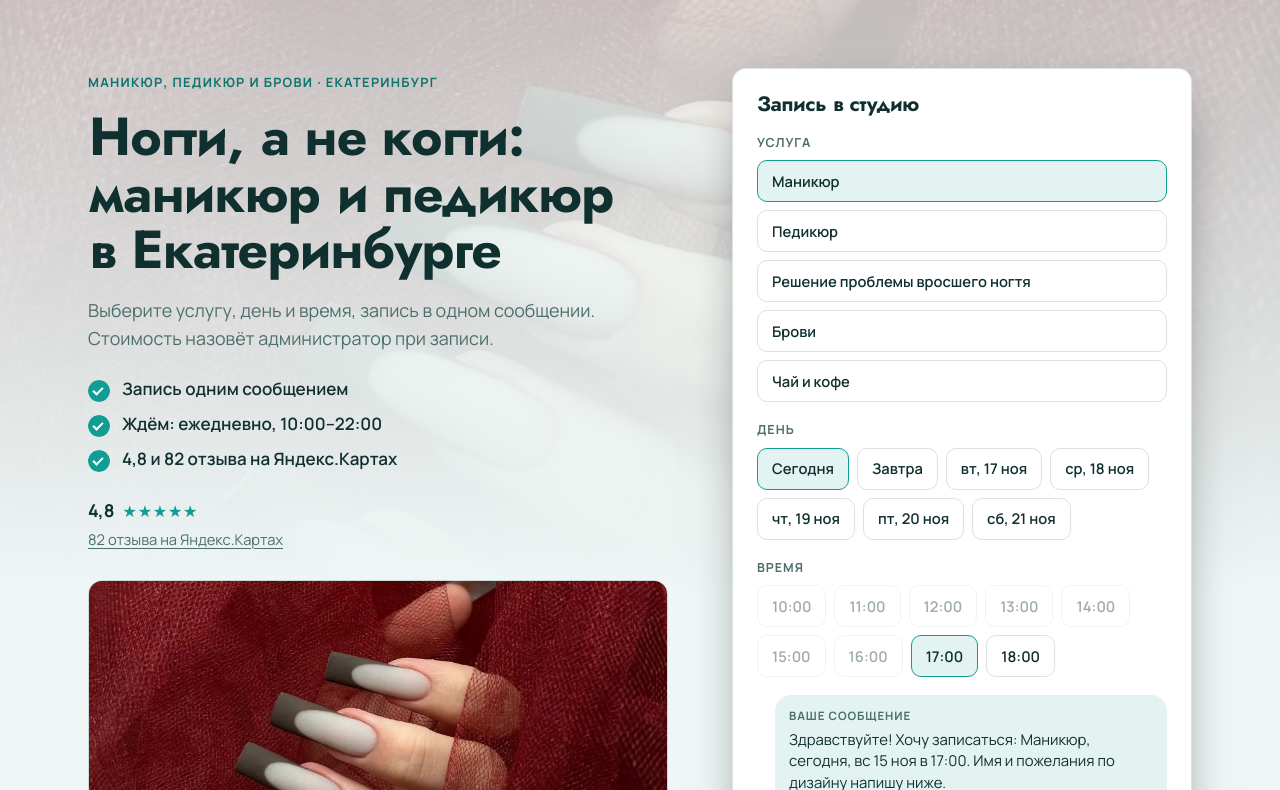
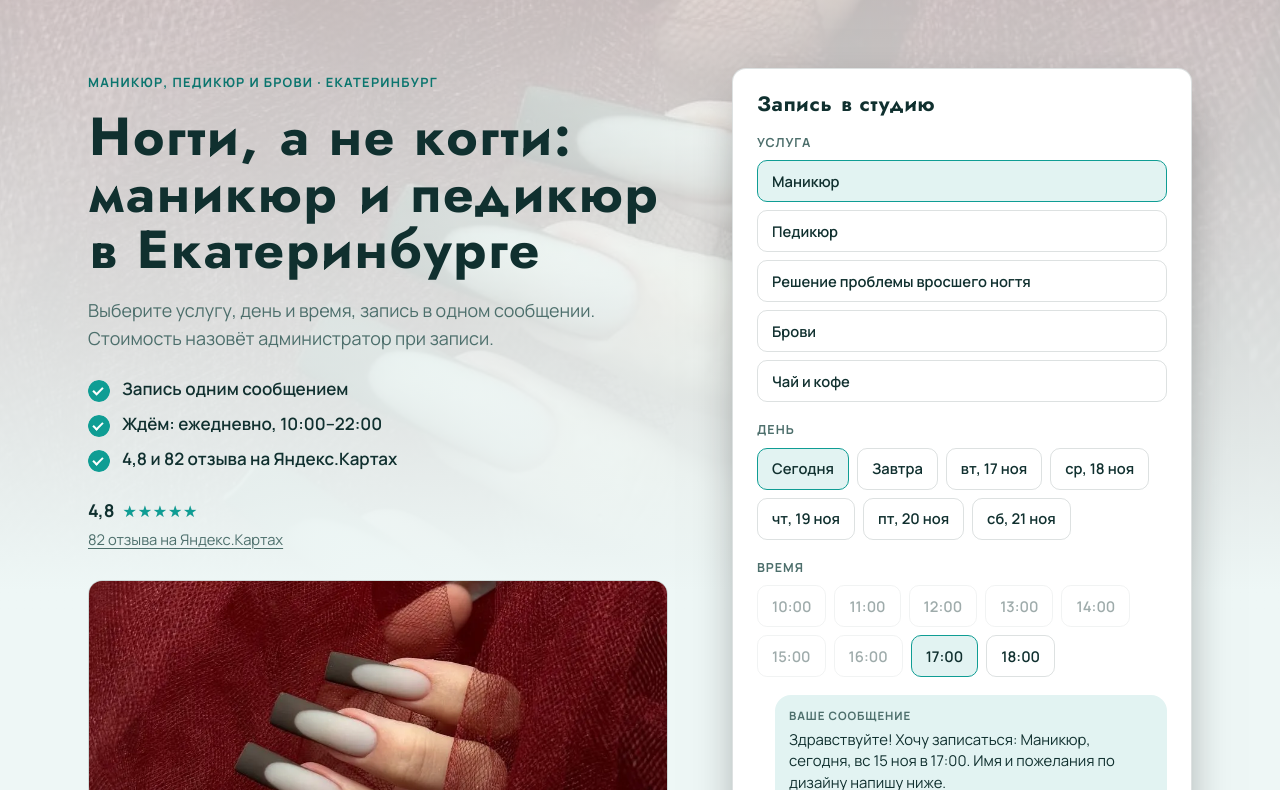
Before and after one commit to tuzir2022-creator/nogti-a-ne-kogti-ekb, a plain HTML site: page index.html in a window 1280 px wide. Shown: the part 68-858 px from the top of the page. Drawn offline with Linux system fonts and the light colour scheme.

Commit message:
Заголовки: интервал между буквами, чтобы «гт» не слипалось

```diff
--- a/style-prod.css
+++ b/style-prod.css
@@ -224,3 +224,6 @@ main { max-width: var(--wrap); margin: 0 auto; padding: 0 var(--gut); }
 
 .s-steps__n { width: 46px; height: 46px; }
 .s-steps__n svg { width: 22px; height: 22px; display: block; }
+
+/* gt-fix: Jost bold, tight tracking glues the Cyrillic pair g+t into one letter (15.11.2026) */
+h1, h2, h3, .s-bar__brand { letter-spacing: .035em; }
```
